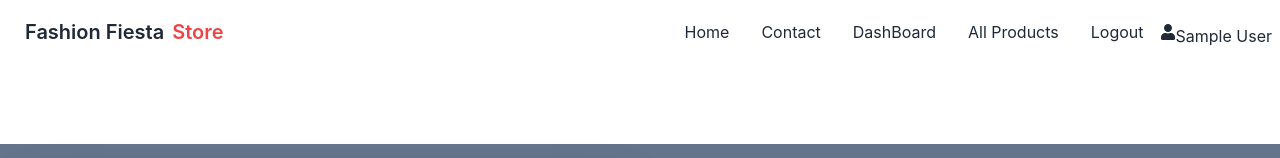
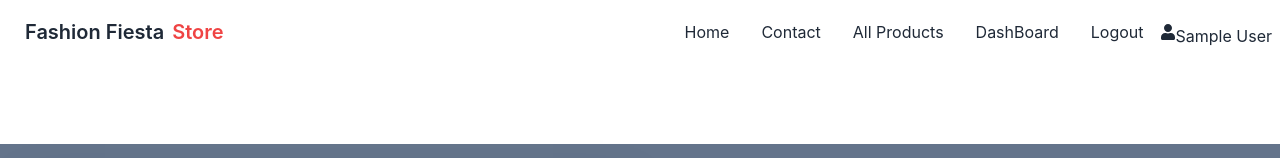
Before and after one commit to saklainmostak1/wholesale-store, a React (Create React App) app: page / in a window 1280 px wide. Shown: the top 158 px of the page. Built offline with nearby package versions, Linux system fonts and the light colour scheme; no server answers; sample sign-in values are in the browser's storage.

Commit message:
products edit

```diff
--- a/src/component/Pages/AllProducts/AllProductsCard.js
+++ b/src/component/Pages/AllProducts/AllProductsCard.js
@@ -15,14 +15,14 @@ const AllProductsCard = ({ product, setOrderProducts }) => {
                     <div className='text-center mb-3'>
                         <p className='mb-3'>Price : {price} TK</p>
                         <p>Ratings : {rating}</p>
-                        <p className='mt-3'>Order Quantity : {quantity.length > 0 ? quantity[0] : 'Not Available'}</p>
-                        <p className='mt-3'>Available : {quantity.length} {quantity.length > 1 ? 'Products' : 'Product'}</p>
+                        {/* <p className='mt-3'>Order Quantity : {quantity.length > 0 ? quantity[0] : 'Not Available'}</p>
+                        <p className='mt-3'>Available : {quantity.length} {quantity.length > 1 ? 'Products' : 'Product'}</p> */}
                     </div>
-                    <p>{description.slice(0, 60) + '...'}</p>
+                    <p className='text-center'>{description.slice(0, 56) + '...'}</p>
 
                     <div className='text-center flex justify-evenly'>
                         <Link to={`/allproducts/${_id}`}>
-                            <button className=' mt-5 text-blue-400 underline '>Review Now</button>
+                            <button className=' mt-5 text-blue-400 underline '>Show Details</button>
                         </Link>
                         <Link to={`/report/${_id}`}>
                             <button className=' mt-5 text-red-400 underline '>Report to Admin</button>
--- a/src/component/Pages/Home/Products/ProductsCard.js
+++ b/src/component/Pages/Home/Products/ProductsCard.js
@@ -18,8 +18,8 @@ const ProductsCard = ({ product , setOrderProducts}) => {
                     <h2 className="text-center text-green-500 text-xl font-bold">{name}</h2>
                     <p>Price: {price}</p>
                     <p>Rating: {rating}</p>
-                    <p >Order Quantity : {quantity.length > 0 ? quantity[0]: 'Not Available' }</p>
-                        <p >Available : {quantity.length} {quantity.length > 1 ? 'Products': 'Product'}</p>
+                    {/* <p >Order Quantity : {quantity.length > 0 ? quantity[0]: 'Not Available' }</p>
+                        <p >Available : {quantity.length} {quantity.length > 1 ? 'Products': 'Product'}</p> */}
                     <p>{description.slice(0,56)+ '...' }</p>
                     <div>
                         {
@@ -28,7 +28,7 @@ const ProductsCard = ({ product , setOrderProducts}) => {
                                <div className='flex justify-evenly'>
 
                         <Link to={`/allproducts/${_id}`}>
-                            <button className='underline text-blue-300'>Review Now</button>
+                            <button className='underline text-blue-300'>Show Details</button>
                         </Link>
                         <Link to={`/report/${_id}`}>
                             <button className='underline text-red-500'>Report To Admin</button>
--- a/src/component/Pages/Home/ProductsDetails/ProductsDetails.js
+++ b/src/component/Pages/Home/ProductsDetails/ProductsDetails.js
@@ -22,8 +22,8 @@ const {name, price , image, description, rating,  quantity} = productsDetailss
 
                         <p>Ratings : {rating}</p>
 
-                        <p className='mt-3'>Order Quantity : {quantity.length > 0 ? quantity[0]: 'Not Available' }</p>
-                        <p className='mt-3'>Available : {quantity.length} {quantity.length > 1 ? 'Products': 'Product'}</p>
+                        {/* <p className='mt-3'>Order Quantity : {quantity.length > 0 ? quantity[0]: 'Not Available' }</p>
+                        <p className='mt-3'>Available : {quantity.length} {quantity.length > 1 ? 'Products': 'Product'}</p> */}
                     </div>
                     <p className='text-center'>{description}</p>
 
--- a/src/component/Pages/Shared/Navbar/Navbar.js
+++ b/src/component/Pages/Shared/Navbar/Navbar.js
@@ -20,8 +20,8 @@ const Navbar = () => {
     {
         user?.uid ?
         <>
+        <li><Link to='/allproducts'>All Products</Link></li>
         <li><Link to='/dashboard'>DashBoard</Link></li>
-        <li><Link to='/allproducts'>All Products</Link></li>
         <li><Link onClick={handleLogout}>Logout</Link></li>
        <p className='mt-4 flex'><FaUser></FaUser>{user?.displayName}</p>
         </>
```
